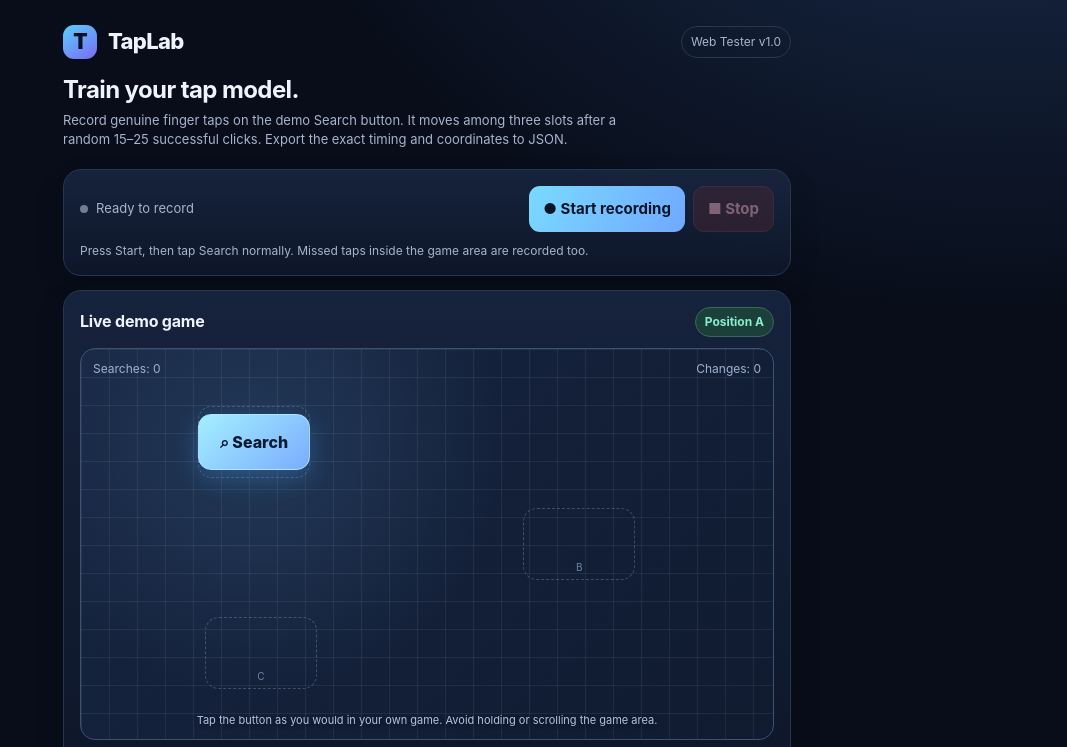
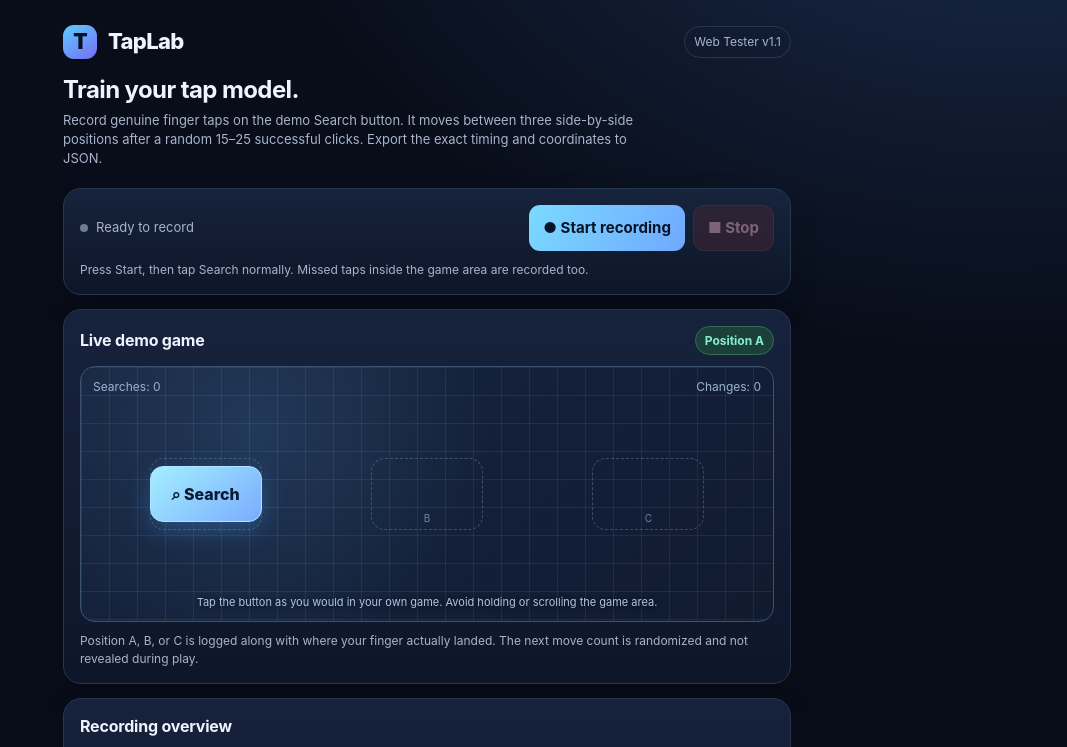
Before and after one commit to avajzird/Ya-lab-, a plain HTML site: page index.html in a window 1280 px wide. Shown: the top 747 px of the page, without its empty margins (213-1280 px from the left). Drawn offline with Linux system fonts and the light colour scheme.

Commit message:
Add files via upload

```diff
--- a/index.html
+++ b/index.html
@@ -28,10 +28,10 @@
     .actions{display:flex;gap:8px;flex-wrap:wrap}.btn{border:1px solid #334563;background:#22334f;color:var(--ink);padding:11px 14px;border-radius:11px;font-weight:650;min-height:44px}.btn.primary{border:0;color:#061426;background:linear-gradient(120deg,#7adaff,#70a8ff)}.btn.warn{border-color:#6e3944;background:#4a2633;color:#ffb7c4}.btn.outline{background:transparent}.btn:focus-visible{outline:3px solid #69c4ff;outline-offset:2px}
     .hint{font-size:12px;color:var(--sub);margin-top:10px}
     .stage-label{display:flex;justify-content:space-between;gap:12px;align-items:center;margin-bottom:11px}.pill{color:#89edcd;background:#1b403a;border:1px solid #38695b;border-radius:99px;padding:5px 9px;font-size:12px;font-weight:650}
-    .stage{position:relative;overflow:hidden;min-height:335px;height:min(49vh,430px);background:radial-gradient(circle at 25% 25%,#223958 0,transparent 42%),linear-gradient(135deg,#172541,#101b30);border:1px solid #3b5272;border-radius:15px;touch-action:manipulation;-webkit-user-select:none;user-select:none}
+    .stage{position:relative;overflow:hidden;min-height:220px;height:min(32vh,280px);background:radial-gradient(circle at 25% 25%,#223958 0,transparent 42%),linear-gradient(135deg,#172541,#101b30);border:1px solid #3b5272;border-radius:15px;touch-action:manipulation;-webkit-user-select:none;user-select:none}
     .gridback{position:absolute;inset:0;background-image:linear-gradient(#fff1 1px,transparent 1px),linear-gradient(90deg,#fff1 1px,transparent 1px);background-size:28px 28px;pointer-events:none}
-    .slot-guide{position:absolute;transform:translate(-50%,-50%);border:1px dashed #6a86aa77;border-radius:14px;width:112px;height:72px;display:flex;align-items:flex-end;justify-content:center;padding-bottom:4px;font-size:10px;color:#6e83a7;pointer-events:none}
-    .search{position:absolute;transform:translate(-50%,-50%);z-index:2;white-space:nowrap;border:1px solid #afe4ff;background:linear-gradient(140deg,#a4efff,#7aacff);border-radius:13px;padding:15px 21px;min-width:106px;min-height:56px;box-shadow:0 8px 24px #4ca5ff4a;color:#0b1a32;font-size:16px;font-weight:780;touch-action:manipulation;-webkit-tap-highlight-color:transparent;transition:transform .12s ease}
+    .slot-guide{position:absolute;transform:translate(-50%,-50%);border:1px dashed #6a86aa77;border-radius:14px;width:min(30%,112px);height:72px;display:flex;align-items:flex-end;justify-content:center;padding-bottom:4px;font-size:10px;color:#6e83a7;pointer-events:none}
+    .search{position:absolute;transform:translate(-50%,-50%);z-index:2;white-space:nowrap;width:30%;max-width:112px;border:1px solid #afe4ff;background:linear-gradient(140deg,#a4efff,#7aacff);border-radius:13px;padding:12px 4px;min-width:0;min-height:56px;box-shadow:0 8px 24px #4ca5ff4a;color:#0b1a32;font-size:clamp(12px,3.5vw,16px);font-weight:780;touch-action:manipulation;-webkit-tap-highlight-color:transparent;transition:transform .12s ease}
     .search:active{transform:translate(-50%,-50%) scale(.95)}.search:focus-visible{outline:3px solid #fff;outline-offset:3px}
     .tapmark{position:absolute;pointer-events:none;width:24px;height:24px;border:2px solid #f5f3a2;border-radius:50%;transform:translate(-50%,-50%);z-index:4;animation:ripple .75s ease-out forwards}@keyframes ripple{from{opacity:1;scale:.6}to{opacity:0;scale:2.2}}
     .stage-help{position:absolute;left:10px;right:10px;bottom:10px;text-align:center;color:#b4c5db;font-size:11px;pointer-events:none;text-shadow:0 1px 4px #081123}
@@ -40,14 +40,14 @@
     .details{font-size:12px;display:grid;grid-template-columns:1fr auto;gap:7px 12px}.details span:nth-child(even){text-align:right;color:#d5e3fb;font-variant-numeric:tabular-nums}.details span:nth-child(odd){color:var(--sub)}
     .notebox{display:flex;align-items:flex-start;gap:9px;padding:13px 14px;margin-bottom:14px;background:#112b3a;border:1px solid #24526b;border-radius:13px;font-size:12px;color:#bddbea}.notebox strong{color:#d5f3ff}
     .footer{color:#8f9db6;font-size:12px;line-height:1.65}.footer a{color:#85d5ff}
-    @media(max-width:370px){.wrap{padding-left:12px;padding-right:12px}.panel{padding:12px}.btn{padding:10px 11px}.search{min-width:94px;padding:12px 15px}.metrics{gap:6px}.metric .value{font-size:18px}}
+    @media(max-width:370px){.wrap{padding-left:12px;padding-right:12px}.panel{padding:12px}.btn{padding:10px 11px}.search{min-width:0;padding:12px 4px}.metrics{gap:6px}.metric .value{font-size:18px}}
     @media(prefers-reduced-motion:reduce){*,*::before,*::after{animation-duration:.01ms!important;transition-duration:.01ms!important}}
   </style>
 </head>
 <body>
 <div class="wrap">
-  <header><div class="logo"><div class="mark">T</div>TapLab</div><div class="version">Web Tester v1.0</div></header>
-  <section class="intro"><h1>Train your tap model.</h1><p>Record genuine finger taps on the demo Search button. It moves among three slots after a random 15–25 successful clicks. Export the exact timing and coordinates to JSON.</p></section>
+  <header><div class="logo"><div class="mark">T</div>TapLab</div><div class="version">Web Tester v1.1</div></header>
+  <section class="intro"><h1>Train your tap model.</h1><p>Record genuine finger taps on the demo Search button. It moves between three side-by-side positions after a random 15–25 successful clicks. Export the exact timing and coordinates to JSON.</p></section>
   <section class="panel">
     <div class="controlrow">
       <div id="status" class="status"><i class="dot"></i><span id="statusText">Ready to record</span></div>
@@ -62,7 +62,7 @@
     <div class="stage-label"><h2 style="margin:0">Live demo game</h2><span class="pill" id="slotTag">Position A</span></div>
     <div class="stage" id="stage" aria-label="Three position tap demo">
       <div class="gridback"></div>
-      <div class="slot-guide" style="left:25%;top:24%">A</div><div class="slot-guide" style="left:72%;top:50%">B</div><div class="slot-guide" style="left:26%;top:78%">C</div>
+      <div class="slot-guide" style="left:18%;top:50%">A</div><div class="slot-guide" style="left:50%;top:50%">B</div><div class="slot-guide" style="left:82%;top:50%">C</div>
       <div class="stage-num" id="demoCounter">Searches: 0</div><div class="stage-shift" id="shiftCounter">Next change: hidden</div>
       <button id="searchBtn" class="search" data-taplab-target="search" type="button">⌕ Search</button>
       <div class="stage-help">Tap the button as you would in your own game. Avoid holding or scrolling the game area.</div>
@@ -100,7 +100,7 @@
 const $ = id => document.getElementById(id);
 const storeKey = 'taplab-demo-session-v1';
 const stage = $('stage'), search = $('searchBtn');
-const slots = [{name:'A',x:25,y:24},{name:'B',x:72,y:50},{name:'C',x:26,y:78}];
+const slots = [{name:'A',x:18,y:50},{name:'B',x:50,y:50},{name:'C',x:82,y:50}];
 const MAX_TAPS=2500;
 let position=0, searches=0, searchesSinceShift=0, shiftThreshold=randomShift(), shifts=0;
 let recording=false, current=null, session=null, lastDown=null, lastUp=null, sessionStartMono=null;
@@ -112,7 +112,7 @@ function view(){return {width:innerWidth,height:innerHeight,dpr:devicePixelRatio
 function rect(el){const r=el.getBoundingClientRect();return {x:round(r.x),y:round(r.y),width:round(r.width),height:round(r.height),centerX:round(r.left+r.width/2),centerY:round(r.top+r.height/2)}}
 function isInside(r,x,y){return x>=r.x&&x<=r.x+r.width&&y>=r.y&&y<=r.y+r.height}
 function setPosition(){search.style.left=slots[position].x+'%';search.style.top=slots[position].y+'%';$('slotTag').textContent='Position '+slots[position].name;$('demoCounter').textContent='Searches: '+searches;$('shiftCounter').textContent='Changes: '+shifts}
-function blankSession(){return {schema:'taplab.taps.v1',app:'TapLab web demo',sessionId:new Date().toISOString().replace(/[-:.TZ]/g,'')+'-'+Math.random().toString(36).slice(2,8),startedAt:iso(),endedAt:null,device:{userAgent:navigator.userAgent,language:navigator.language,timezone:Intl.DateTimeFormat().resolvedOptions().timeZone||null},initialViewport:view(),game:{name:'3-position Search demo',shiftRule:'After 15 to 25 successful clicks',slots},shifts:[],events:[]}}
+function blankSession(){return {schema:'taplab.taps.v1',app:'TapLab web demo',sessionId:new Date().toISOString().replace(/[-:.TZ]/g,'')+'-'+Math.random().toString(36).slice(2,8),startedAt:iso(),endedAt:null,device:{userAgent:navigator.userAgent,language:navigator.language,timezone:Intl.DateTimeFormat().resolvedOptions().timeZone||null},initialViewport:view(),game:{name:'3-position Search demo',layout:'horizontal-row',shiftRule:'After 15 to 25 successful clicks',slots},shifts:[],events:[]}}
 function save(){try{localStorage.setItem(storeKey,JSON.stringify(session))}catch(e){$('exportMessage').textContent='Storage is full or unavailable. Export JSON now so your recording is not lost.'}}
 function point(e){return {tMs:round(now()-current.startMono),x:round(e.clientX),y:round(e.clientY),pressure:round(e.pressure),contactWidth:round(e.width),contactHeight:round(e.height)}}
 function start(){if(recording)return; if(!session||session.endedAt||session.events.length)session=blankSession();recording=true;current=null;lastDown=null;lastUp=null;sessionStartMono=now();$('status').classList.add('recording');$('statusText').textContent='Recording genuine taps';$('sessionInfo').textContent='Recording taps in the game area. Stop when you finish; taps are stored on this device.';$('recordBtn').disabled=true;$('stopBtn').disabled=false;save();refresh()}
```
